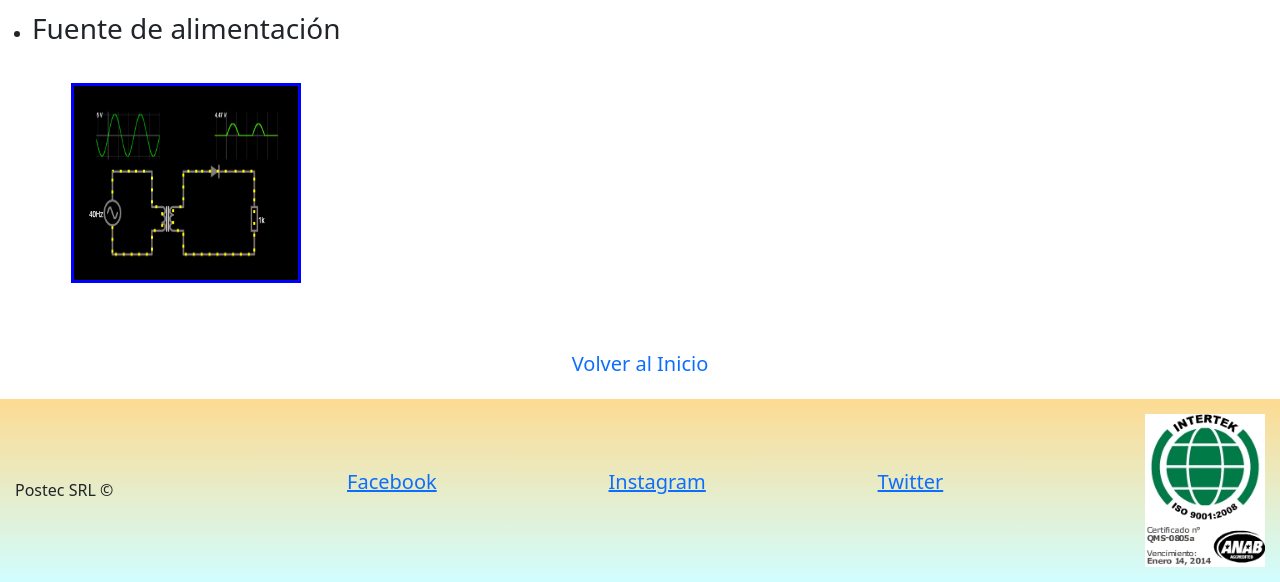
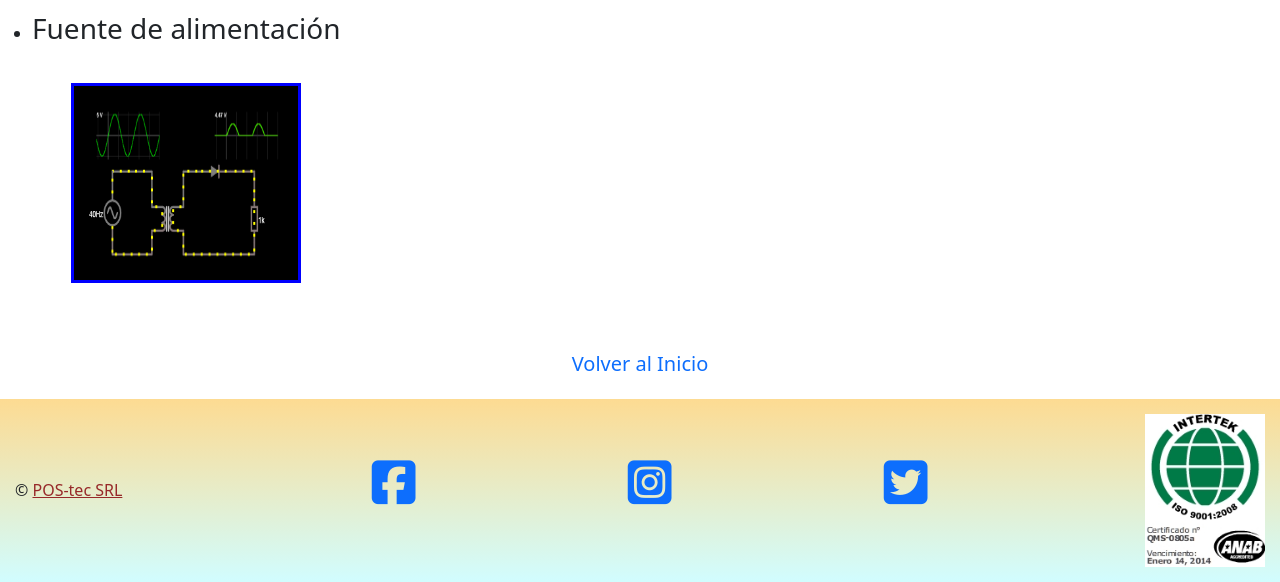
Before and after one commit to marcelolopez22/clase-16-sass2, a plain HTML site: page secciones/laboratorio-de-reparacion.html in a window 1280 px wide. Shown: the part 993-1575 px from the top of the page. Drawn offline with nearby package versions, Linux system fonts and the light colour scheme.

Commit message:
agregue iconos en footer

```diff
--- a/css/style.css
+++ b/css/style.css
@@ -29,8 +29,9 @@
   flex-wrap: wrap;
   justify-content: space-around;
   width: 800px;
-  list-style: none;
-  font-size: 20px; }
+  list-style: none; }
+  .listas-flex li {
+    font-size: 50px; }
 
 @media (max-width: 460px) {
   .footer-flex {
@@ -38,7 +39,9 @@
   .footer-flex img {
     width: 70px; }
   .footer-flex ul {
-    width: 100px; } }
+    width: 100px; }
+  .footer-flex li {
+    font-size: 25px; } }
 
 .main-index {
   max-width: 100%;
--- a/scss/sections/_footer.scss
+++ b/scss/sections/_footer.scss
@@ -32,7 +32,9 @@ img {
     justify-content: space-around;
     width: 800px;
     list-style: none;
-    font-size: 20px;
+    li {
+        font-size: 50px;
+    }
         }
 @media (max-width: 460px) {
         .footer-flex {
@@ -45,4 +47,7 @@ img {
         .footer-flex ul {
             width: 100px;
         }
+        .footer-flex li {
+            font-size: 25px;
+        }
     }
--- a/secciones/laboratorio-de-reparacion.html
+++ b/secciones/laboratorio-de-reparacion.html
@@ -4,6 +4,7 @@
     <meta charset="UTF-8">
     <meta http-equiv="X-UA-Compatible" content="IE=edge">
     <meta name="viewport" content="width=device-width, initial-scale=1.0">
+    <script src="https://kit.fontawesome.com/8f5c9daf85.js" crossorigin="anonymous"></script>
     <link href="https://cdn.jsdelivr.net/npm/bootstrap@5.3.0-alpha3/dist/css/bootstrap.min.css" rel="stylesheet" integrity="sha384-KK94CHFLLe+nY2dmCWGMq91rCGa5gtU4mk92HdvYe+M/SXH301p5ILy+dN9+nJOZ" crossorigin="anonymous">
     <link rel="stylesheet" href="../css/style.css">
     <title>Laboratorio de reparacion</title>
@@ -90,13 +91,15 @@
        </div>
    </main>
    <footer class="footer-flex">
-       <p>Postec SRL &copy;</p>
+    <p>&copy
+        <a href="https://plataforma.coderhouse.com/">POS-tec SRL</a>
+    </p>
        <nav>
-           <ul class="listas-flex">
-               <li><a href="#">Facebook</a></li>
-               <li><a href="#">Instagram</a></li>
-               <li><a href="#">Twitter</a></li>
-           </ul>
+        <ul class="listas-flex">
+            <li><a href="#"><i class="fa-brands fa-square-facebook"></i></a></li>
+            <li><a href="#"><i class="fa-brands fa-square-instagram"></i></a></li>
+            <li><a href="#"><i class="fa-brands fa-square-twitter"></i></a></li>
+        </ul>
        </nav>
        <img src="../imagenes/iso2.jpg" alt="iso2">
    </footer>
```
Also changed, not shown: index.html (+3 -3 lines), secciones/contacto.html (+7 -4 lines), secciones/nuestra-empresa.html (+7 -4 lines), secciones/servicio-tecnico.html (+7 -4 lines).
